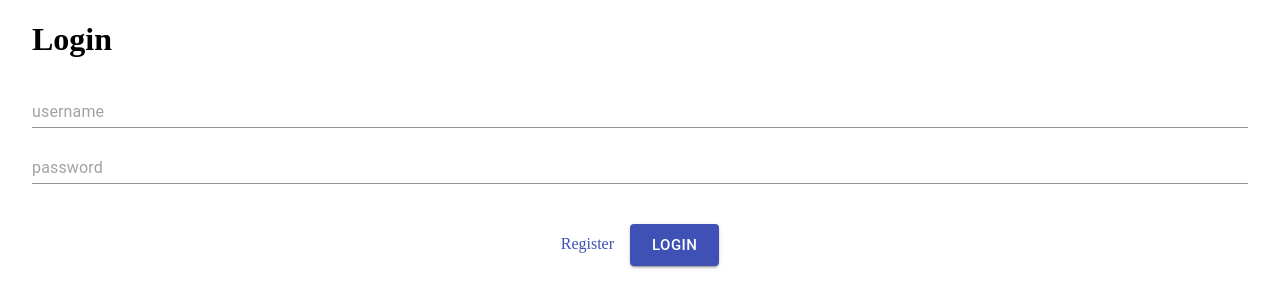
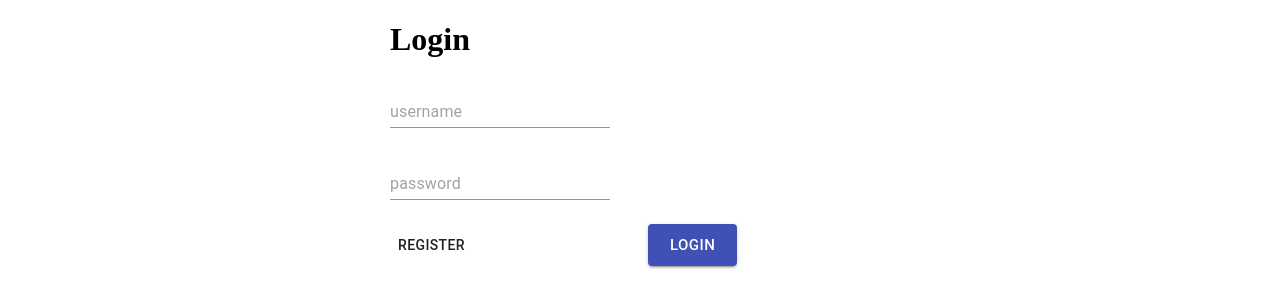
Before and after one commit to ousunny/travelpal, a React (Create React App) app in the folder client/: page / in a window 1280 px wide. Shown: the top 308 px of the page. Built offline with nearby package versions, Linux system fonts and the light colour scheme; no server answers; the HTML template or start-up script is replaced by a standard one.

Commit message:
Setup login

```diff
--- a/client/src/actions/auth.js
+++ b/client/src/actions/auth.js
@@ -4,7 +4,9 @@ import {
   REGISTER_SUCCESS,
   REGISTER_FAIL,
   AUTH_ERROR,
-  USER_LOADED
+  USER_LOADED,
+  LOGIN_SUCCESS,
+  LOGIN_FAIL
 } from './types';
 
 import { setAlert } from './alert';
@@ -53,6 +55,8 @@ export const register = ({
       type: REGISTER_SUCCESS,
       payload: res.data
     });
+
+    dispatch(loadUser());
   } catch (err) {
     const { errors } = err.response.data;
 
@@ -63,3 +67,35 @@ export const register = ({
     });
   }
 };
+
+export const login = ({ username, password }) => async dispatch => {
+  const config = {
+    headers: {
+      'Content-Type': 'application/json'
+    }
+  };
+
+  const body = JSON.stringify({
+    username,
+    password
+  });
+
+  try {
+    const res = await axios.post('/api/auth', body, config);
+
+    dispatch({
+      type: LOGIN_SUCCESS,
+      payload: res.data
+    });
+
+    dispatch(loadUser());
+  } catch (err) {
+    const { errors } = err.response.data;
+
+    errors && errors.map(error => dispatch(setAlert(error.msg, 'error')));
+
+    dispatch({
+      type: LOGIN_FAIL
+    });
+  }
+};
--- a/client/src/actions/types.js
+++ b/client/src/actions/types.js
@@ -4,3 +4,5 @@ export const REGISTER_SUCCESS = 'REGISTER_SUCCESS';
 export const REGISTER_FAIL = 'REGISTER_FAIL';
 export const AUTH_ERROR = 'AUTH_ERROR';
 export const USER_LOADED = 'USER_LOADED';
+export const LOGIN_SUCCESS = 'LOGIN_SUCCESS';
+export const LOGIN_FAIL = 'LOGIN_FAIL';
--- a/client/src/components/auth/Login.js
+++ b/client/src/components/auth/Login.js
@@ -1,55 +1,100 @@
-import React, { Fragment } from 'react';
-import { Link as RouterLink } from 'react-router-dom';
+import React, { useState } from 'react';
+import { connect } from 'react-redux';
+import { Link, Redirect } from 'react-router-dom';
+import PropTypes from 'prop-types';
+
+import { setAlert } from '../../actions/alert';
+import { login } from '../../actions/auth';
+
 import { makeStyles } from '@material-ui/core/styles';
-import { TextField, Button, Link } from '@material-ui/core';
+import { Grid, TextField, Button } from '@material-ui/core';
 
 const useStyles = makeStyles(theme => ({
-  container: {
-    display: 'flex',
-    flexDirection: 'column'
-  },
-  actions: {
-    margin: '1.5rem auto'
-  },
-  spacing: {
-    margin: theme.spacing(1)
+  root: {
+    maxWidth: '500px',
+    margin: '0 auto'
   }
 }));
 
 const CollisionLink = React.forwardRef((props, ref) => (
-  <RouterLink innerRef={ref} to="/register" {...props} />
+  <Link innerRef={ref} to="/register" {...props} />
 ));
 
-const Login = () => {
+const Login = ({ setAlert, login, isAuthenticated }) => {
   const classes = useStyles();
+  const [formData, setFormData] = useState({
+    username: '',
+    password: ''
+  });
+
+  const { username, password } = formData;
+
+  const onChange = e =>
+    setFormData({ ...formData, [e.target.name]: e.target.value });
+
+  const onSubmit = async e => {
+    e.preventDefault();
+    login({ username, password });
+  };
+
+  if (isAuthenticated) return <Redirect to="/" />;
 
   return (
-    <Fragment>
+    <div className={classes.root}>
       <h1>Login</h1>
-      <form className={classes.container}>
-        <TextField id="username" placeholder="username" margin="normal" />
+      <form onSubmit={e => onSubmit(e)}>
+        <Grid container justify="center" alignItems="center" spacing={2}>
+          <Grid item xs={12}>
             <TextField
-          id="password"
+              required
+              name="username"
+              placeholder="username"
+              value={username}
+              onChange={e => onChange(e)}
+              margin="normal"
+            />
+          </Grid>
+          <Grid item xs={12}>
+            <TextField
+              required
+              name="password"
               placeholder="password"
+              value={password}
+              onChange={e => onChange(e)}
               margin="normal"
               type="password"
             />
-        <div className={classes.actions}>
-          <Link component={CollisionLink} className={classes.spacing}>
-            Register
-          </Link>
+          </Grid>
+          <Grid item xs={6}>
+            <Button component={CollisionLink}>Register</Button>
+          </Grid>
+          <Grid item xs={6}>
             <Button
               variant="contained"
               size="large"
               color="primary"
-            className={classes.spacing}
+              type="submit"
             >
               Login
             </Button>
+          </Grid>
+        </Grid>
+      </form>
     </div>
-      </form>
-    </Fragment>
   );
 };
 
-export default Login;
+Login.propTypes = {
+  setAlert: PropTypes.func.isRequired,
+  login: PropTypes.func.isRequired,
+  isAuthenticated: PropTypes.bool
+};
+
+const mapStateToProps = state => ({
+  isAuthenticated: state.auth.isAuthenticated
+});
+
+export default connect(
+  mapStateToProps,
+  { setAlert, login }
+)(Login);
--- a/client/src/components/auth/Register.js
+++ b/client/src/components/auth/Register.js
@@ -1,6 +1,6 @@
 import React, { useState } from 'react';
 import { connect } from 'react-redux';
-import { Link } from 'react-router-dom';
+import { Link, Redirect } from 'react-router-dom';
 import PropTypes from 'prop-types';
 
 import { setAlert } from '../../actions/alert';
@@ -20,7 +20,7 @@ const CollisionLink = React.forwardRef((props, ref) => (
   <Link innerRef={ref} to="/login" {...props} />
 ));
 
-const Register = ({ setAlert, register }) => {
+const Register = ({ setAlert, register, isAuthenticated }) => {
   const classes = useStyles();
   const [formData, setFormData] = useState({
     firstName: '',
@@ -43,6 +43,8 @@ const Register = ({ setAlert, register }) => {
       register({ firstName, lastName, username, password });
     }
   };
+
+  if (isAuthenticated) return <Redirect to="/" />;
 
   return (
     <div className={classes.root}>
@@ -122,10 +124,15 @@ const Register = ({ setAlert, register }) => {
 
 Register.propTypes = {
   setAlert: PropTypes.func.isRequired,
-  register: PropTypes.func.isRequired
+  register: PropTypes.func.isRequired,
+  isAuthenticated: PropTypes.bool
 };
 
+const mapStateToProps = state => ({
+  isAuthenticated: state.auth.isAuthenticated
+});
+
 export default connect(
-  null,
+  mapStateToProps,
   { setAlert, register }
 )(Register);
--- a/client/src/reducers/auth.js
+++ b/client/src/reducers/auth.js
@@ -2,7 +2,9 @@ import {
   REGISTER_SUCCESS,
   REGISTER_FAIL,
   AUTH_ERROR,
-  USER_LOADED
+  USER_LOADED,
+  LOGIN_SUCCESS,
+  LOGIN_FAIL
 } from '../actions/types';
 
 const initialState = {
@@ -17,6 +19,7 @@ export default function(state = initialState, action) {
 
   switch (type) {
     case REGISTER_SUCCESS:
+    case LOGIN_SUCCESS:
       localStorage.setItem('token', payload.token);
       return {
         ...state,
@@ -26,6 +29,7 @@ export default function(state = initialState, action) {
       };
     case REGISTER_FAIL:
     case AUTH_ERROR:
+    case LOGIN_FAIL:
       localStorage.removeItem('token');
       return {
         ...state,
```
Lines whose indentation alone changed are shown as unchanged.
